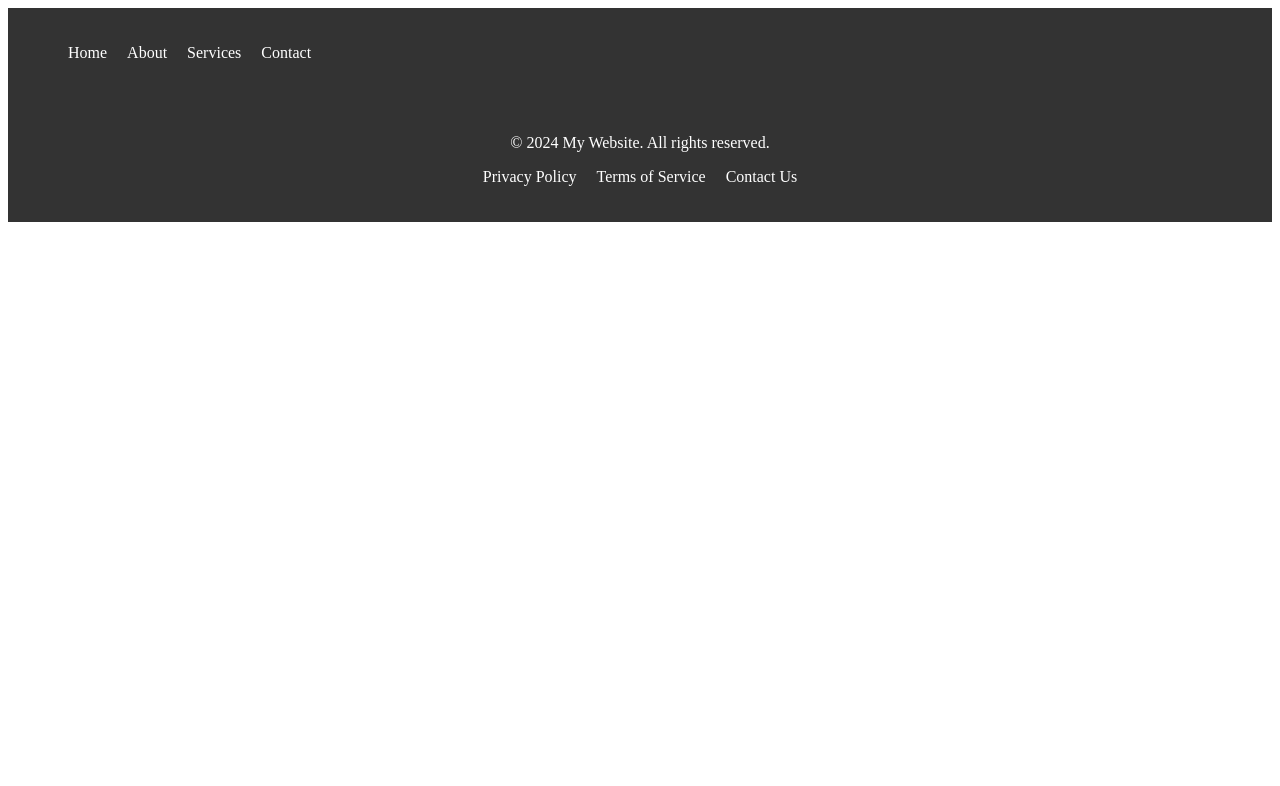
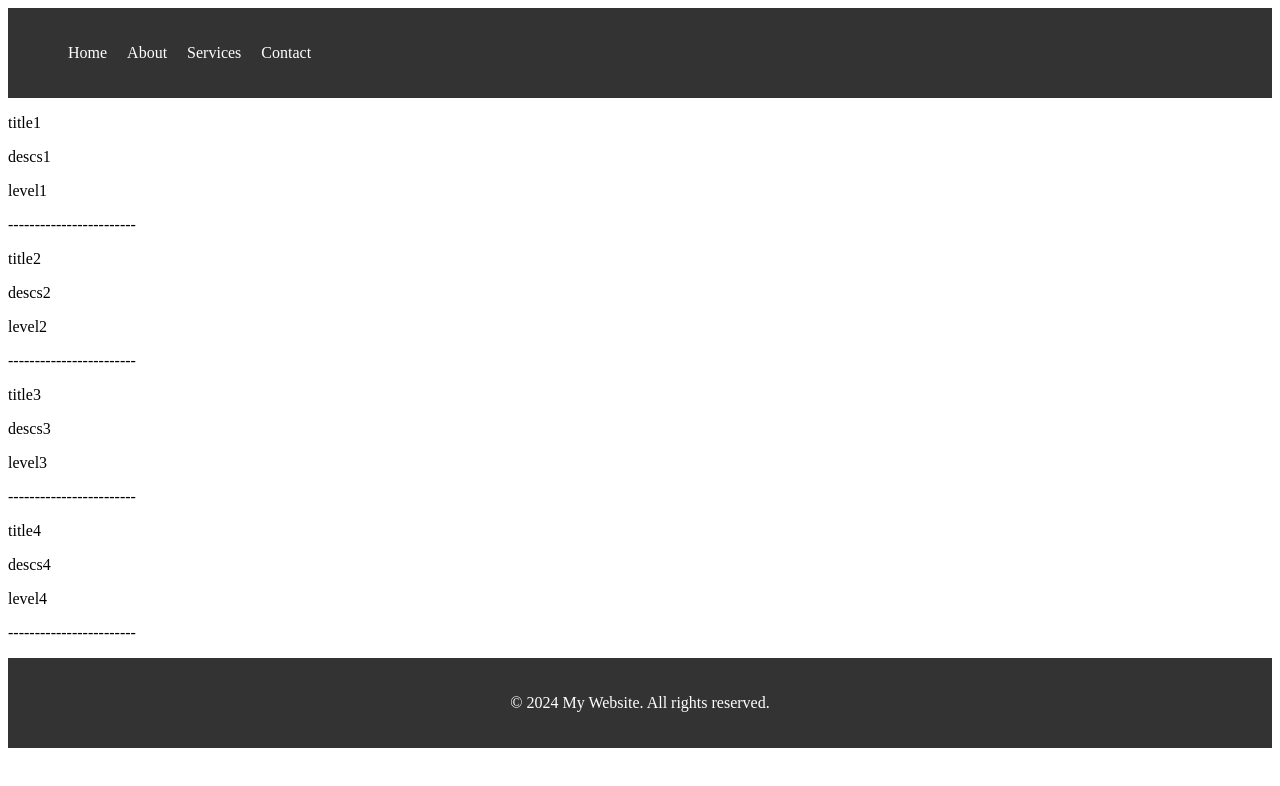
Before and after one commit to misterio33/ReactToDo, a React (Create React App) app in the folder react-todo-app/: page / in a window 1280 px wide. Shown: the top 786 px of the page. Built offline with nearby package versions, Linux system fonts and the light colour scheme.

Commit message:
added hardcoded todo items

```diff
--- a/react-todo-app/src/App.tsx
+++ /dev/null
@@ -1,13 +0,0 @@
-import Footer from "./Components/footer/footer";
-import Header from "./Components/header/header";
-
-function App() {
-  return (
-    <>
-      <Header />
-      <Footer />
-    </>
-  );
-}
-
-export default App;
--- /dev/null
+++ b/react-todo-app/src/Components/App.tsx
@@ -0,0 +1,33 @@
+import { useState } from "react";
+import Footer from "./footer/footer";
+import Header from "./header/header";
+import TodoItem from "./todoItem/todoItem";
+
+function App() {
+  const [todoItems, setTodoItems] = useState([
+    { title: "title1", description: "descs1", level: "level1" },
+    { title: "title2", description: "descs2", level: "level2" },
+    { title: "title3", description: "descs3", level: "level3" },
+    { title: "title4", description: "descs4", level: "level4" },
+  ]);
+  return (
+    <>
+      <Header />
+      {todoItems.map((item) => {
+        return (
+          <>
+            <TodoItem
+              title={item.title}
+              description={item.description}
+              level={item.level}
+            />
+            <p>------------------------</p>
+          </>
+        );
+      })}
+      <Footer />
+    </>
+  );
+}
+
+export default App;
--- a/react-todo-app/src/Components/footer/footer.tsx
+++ b/react-todo-app/src/Components/footer/footer.tsx
@@ -5,19 +5,6 @@ const Footer = () => {
     <footer className="footer">
       <div className="footer-content">
         <p>&copy; 2024 My Website. All rights reserved.</p>
-        <nav className="footer-nav">
-          <ul>
-            <li>
-              <a href="#privacy">Privacy Policy</a>
-            </li>
-            <li>
-              <a href="#terms">Terms of Service</a>
-            </li>
-            <li>
-              <a href="#contact">Contact Us</a>
-            </li>
-          </ul>
-        </nav>
       </div>
     </footer>
   );
--- /dev/null
+++ b/react-todo-app/src/Components/todoItem/todoItem.tsx
@@ -0,0 +1,15 @@
+const TodoItem: React.FC<{
+  title: string;
+  description: string;
+  level: string;
+}> = ({ title, description, level }) => {
+  return (
+    <>
+      <p>{title}</p>
+      <p>{description}</p>
+      <p>{level}</p>
+    </>
+  );
+};
+
+export default TodoItem;
--- a/react-todo-app/src/index.tsx
+++ b/react-todo-app/src/index.tsx
@@ -1,6 +1,6 @@
 import React from 'react';
 import ReactDOM from 'react-dom/client';
-import App from './App';
+import App from './Components/App';
 
 const root = ReactDOM.createRoot(
   document.getElementById('root') as HTMLElement
```
